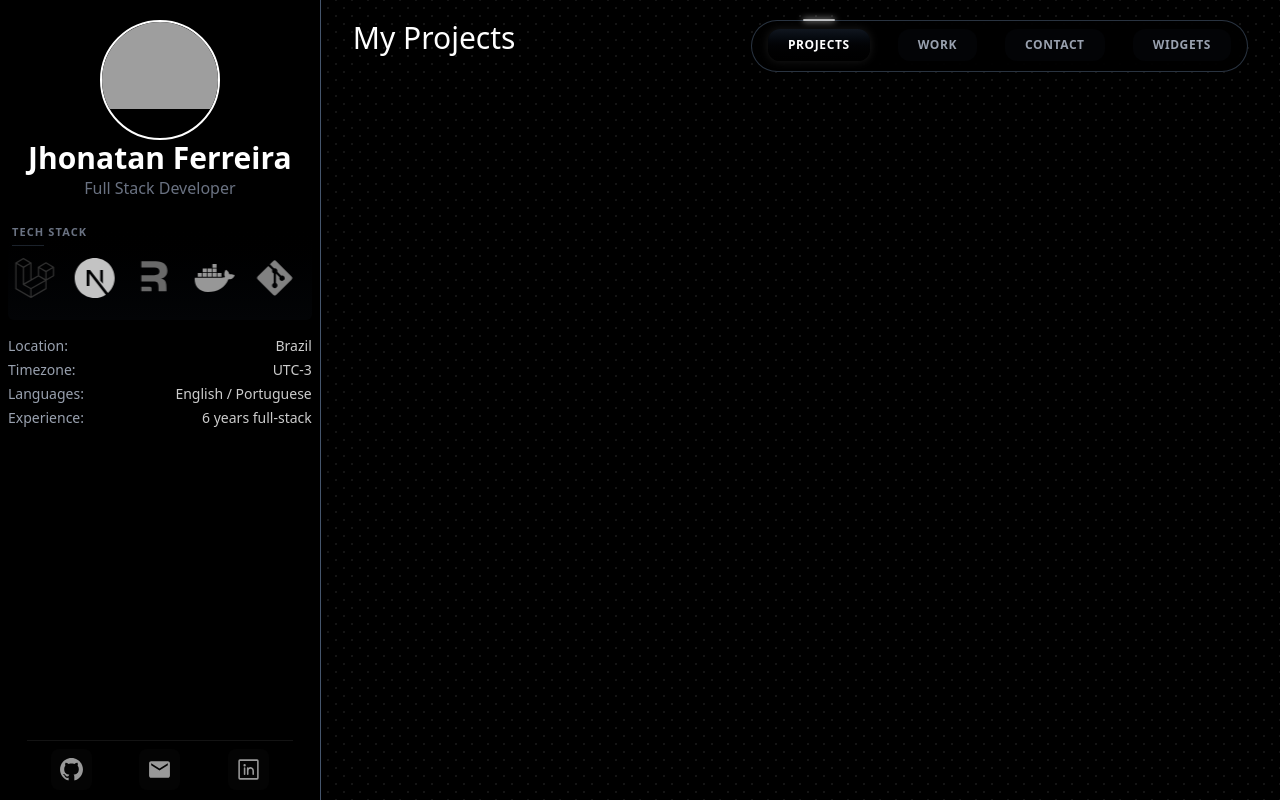
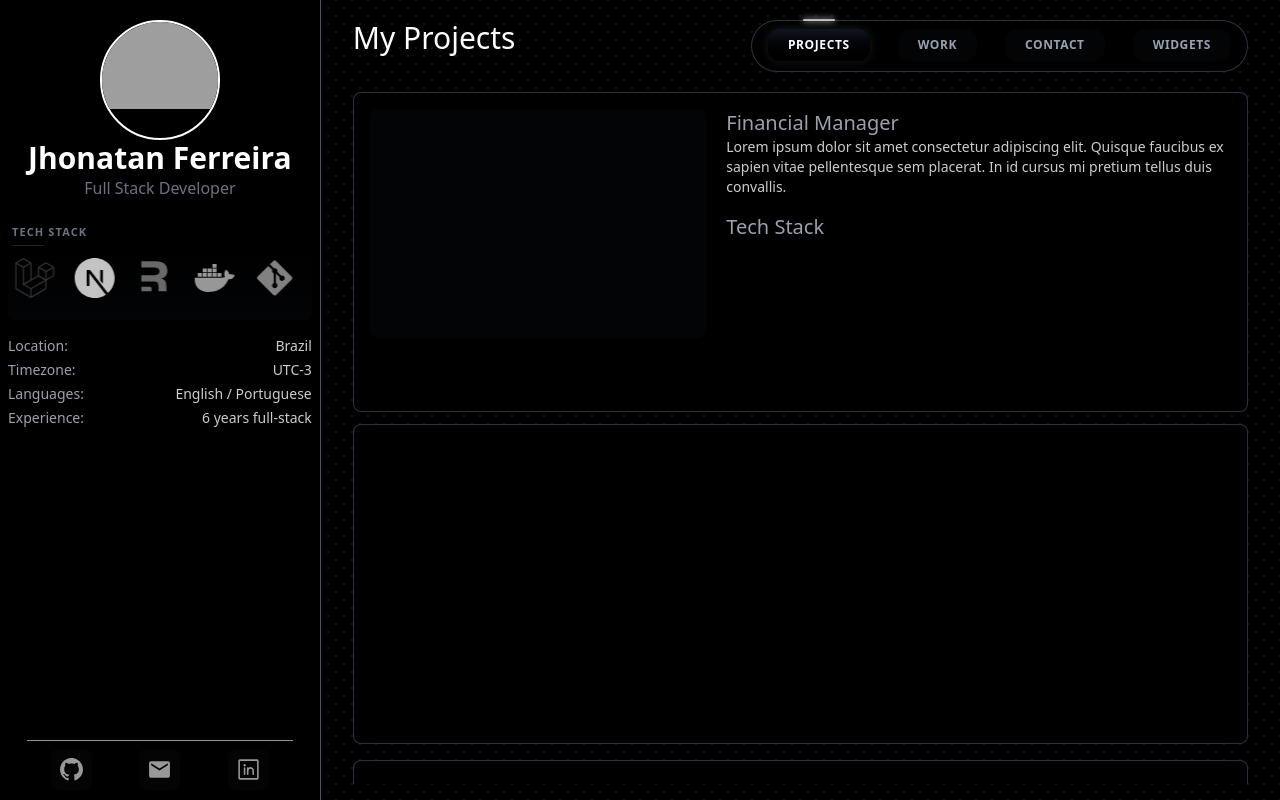
Before and after one commit to jhonatanAlanFerreira/portfolio, a Next.js app: page / in a window 1280 px wide. Built offline with nearby package versions, Linux system fonts and the light colour scheme; grey boxes are pictures that could not be loaded.

Commit message:
add projects WIP

```diff
--- a/app/page.tsx
+++ b/app/page.tsx
@@ -44,7 +44,7 @@ export default function Home() {
               </div>
             </div>
           </div>
-          <div className="grayscale size-5/6 relative h-15 bottom-0 border-t border-slate-800/50">
+          <div className="grayscale size-5/6 relative h-15 bottom-0 border-t border-gray-400/90">
             <div className="flex justify-around pt-2">
               <div className="cursor-pointer p-2 rounded-lg bg-slate-950/80 transition duration-300 group hover:scale-110 hover:bg-slate-900/50 hover:shadow-lg hover:shadow-slate-500/20">
                 <GrGithub
@@ -70,12 +70,14 @@ export default function Home() {
       </aside>
       <main className="flex flex-3">
         <section className="w-full">
-          <div className="flex flex-col">
+          <div className="flex flex-col h-screen">
             <div className="flex flex-row py-5 px-8">
               <h2 className="text-white text-nowrap text-3xl">My Projects</h2>
               <SelectBar></SelectBar>
             </div>
-            <Projects></Projects>
+            <div className="overflow-auto flex flex-1 px-8 gray-scroll mb-4">
+              <Projects></Projects>
+            </div>
           </div>
         </section>
       </main>
--- a/components/pageComponents/Projects.tsx
+++ b/components/pageComponents/Projects.tsx
@@ -1,8 +1,29 @@
 export default function Projects() {
   return (
-    <div className="flex justify-center gap-10">
-      <div></div>
-      <div></div>
+    <div className="flex flex-col gap-4 w-full">
+      <div className="w-full flex flex-col 2xl:flex-row gap-3">
+        <div className="w-full h-80 bg-black rounded-lg  border border-slate-600/60 hover:border-slate-400/50 transition-colors duration-300 transition-colors duration-300">
+          <div className="flex h-full gap-5 p-4">
+            <div className="flex-2">
+              <div className="w-full h-4/5 rounded-lg bg-slate-800/10"></div>
+            </div>
+            <div className="flex-3 text-gray-400">
+              <h3 className="text-xl">Financial Manager</h3>
+              <p className="text-white/80 text-sm pb-4">
+                Lorem ipsum dolor sit amet consectetur adipiscing elit. Quisque
+                faucibus ex sapien vitae pellentesque sem placerat. In id cursus
+                mi pretium tellus duis convallis.{" "}
+              </p>
+              <h3 className="text-xl">Tech Stack</h3>
+            </div>
+          </div>
+        </div>
+        <div className="w-full h-80 bg-black rounded-lg  border border-slate-600/60 hover:border-slate-400/50 transition-colors duration-300 transition-colors duration-300"></div>
+      </div>
+      <div className="w-full flex flex-col 2xl:flex-row gap-3">
+        <div className="w-full h-80 bg-black rounded-lg  border border-slate-600/60 hover:border-slate-400/50 transition-colors duration-300 transition-colors duration-300"></div>
+        <div className="w-full h-80 bg-black rounded-lg  border border-slate-600/60 hover:border-slate-400/50 transition-colors duration-300 transition-colors duration-300"></div>
+      </div>
     </div>
   );
 }
```
